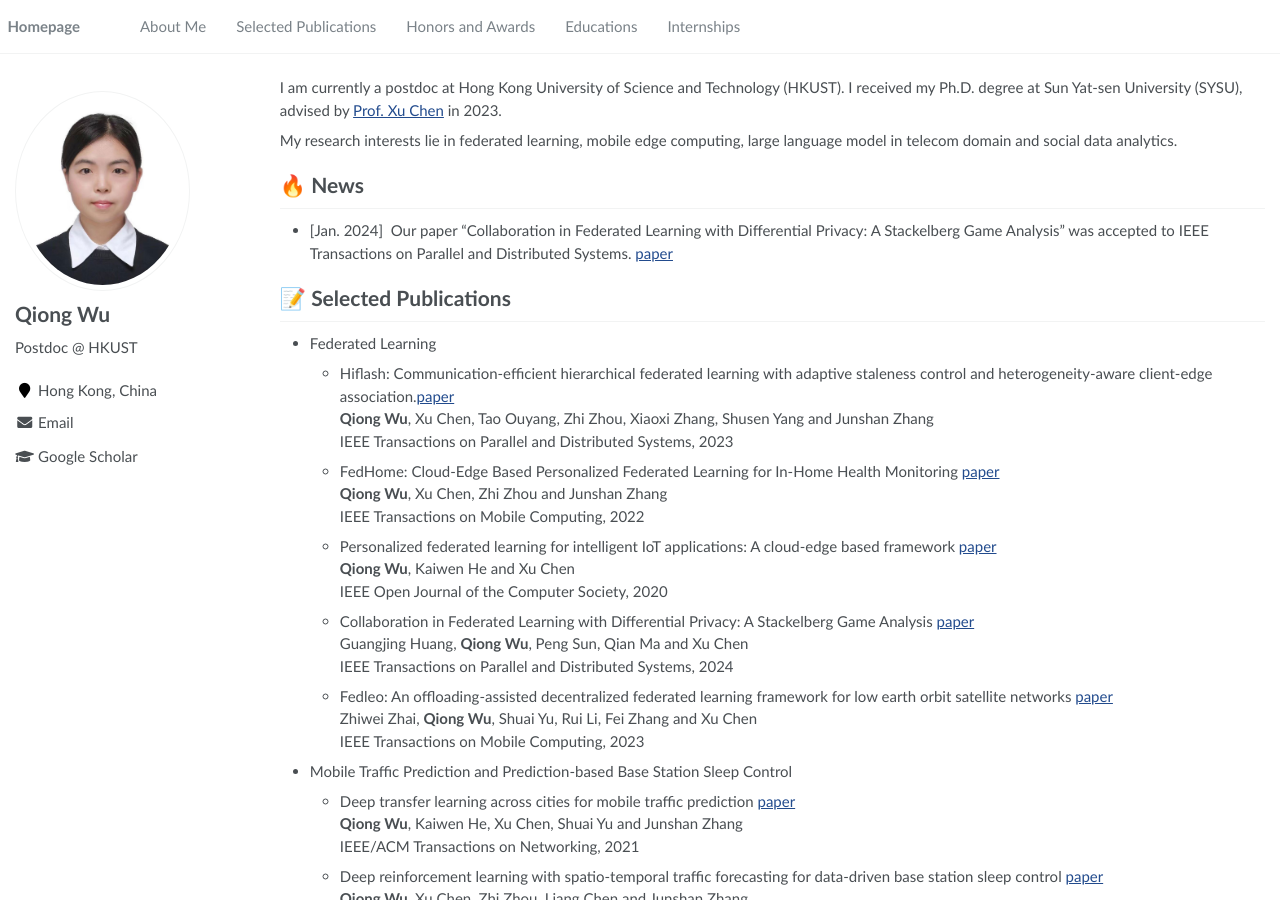
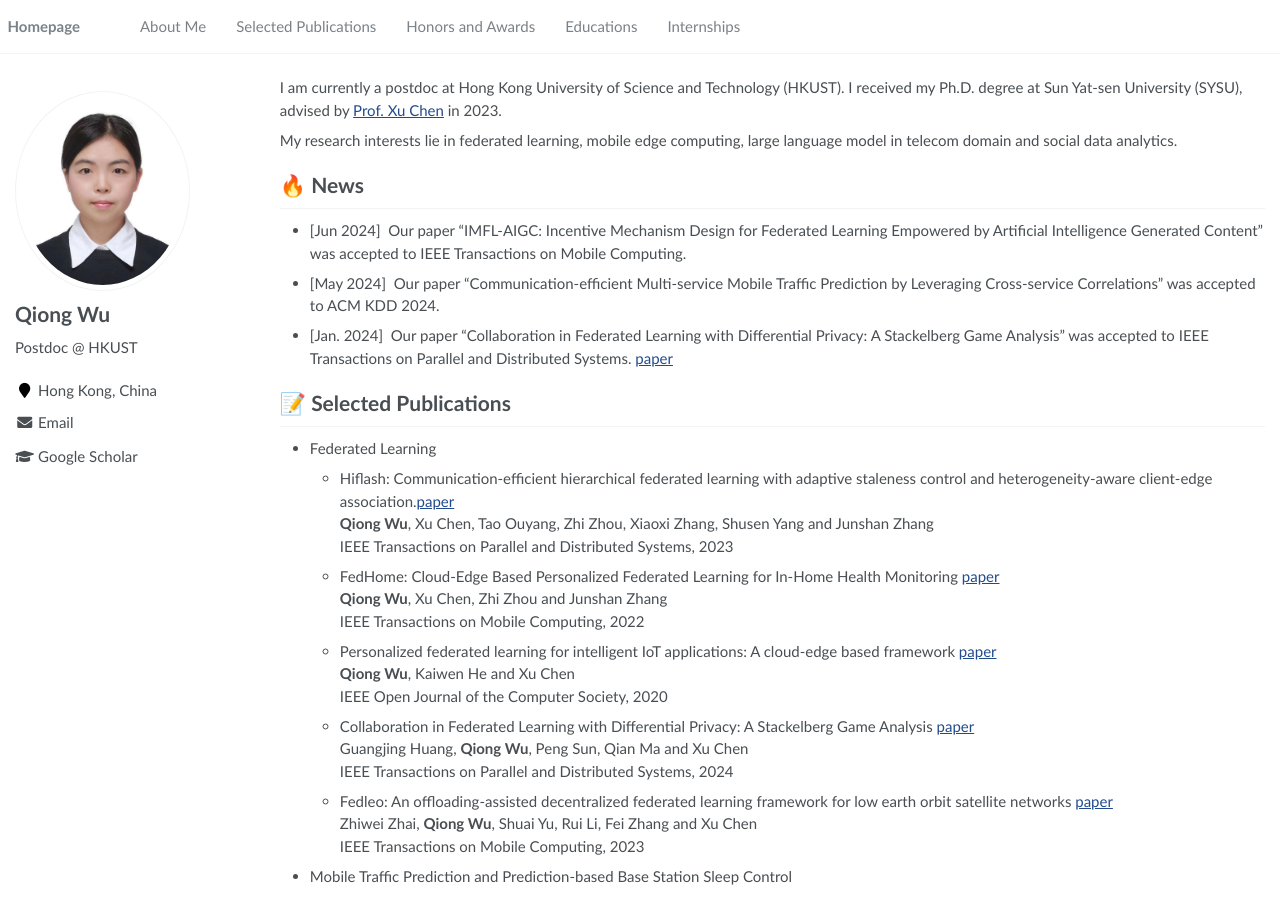
Before and after one commit to Joaniewu/joaniewu.github.io, a Jekyll site: the page built from _pages/about.md, in a window 1280 px wide and 900 px high. Built offline with Jekyll 4.4.1, drawn with Linux system fonts in a browser that asks for light colours.

Commit message:
Update about.md

```diff
--- a/_pages/about.md
+++ b/_pages/about.md
@@ -25,6 +25,8 @@ My research interests lie in federated learning, mobile edge computing, large la
 
 
 # 🔥 News
+- [Jun 2024] &nbsp;Our paper "IMFL-AIGC: Incentive Mechanism Design for Federated Learning Empowered by Artificial Intelligence Generated Content" was accepted to IEEE Transactions on Mobile Computing.
+- [May 2024] &nbsp;Our paper "Communication-efficient Multi-service Mobile Traffic Prediction by Leveraging Cross-service Correlations" was accepted to ACM KDD 2024.
 - [Jan. 2024] &nbsp;Our paper "Collaboration in Federated Learning with Differential Privacy: A Stackelberg Game Analysis" was accepted to IEEE Transactions on Parallel and Distributed Systems. [paper](https://ieeexplore.ieee.org/abstract/document/10400897)
 
 
```
